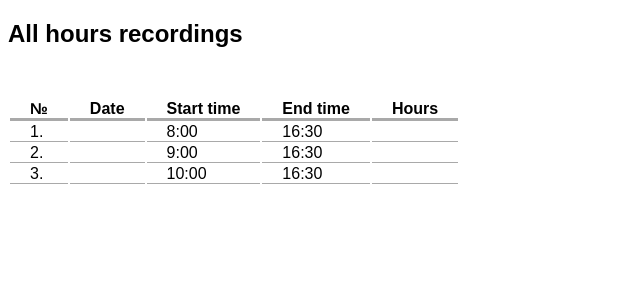
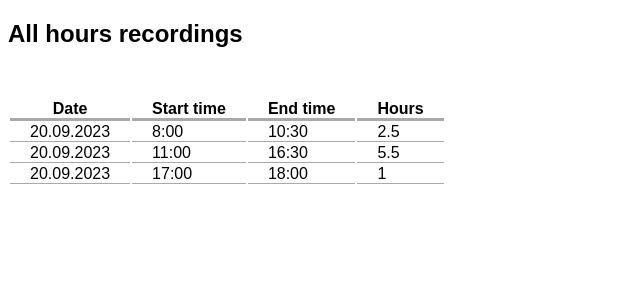
Before and after one commit to iuloz/Tasks-Activity-Monitoring, a React (Create React App) app in the folder work-hours-recording-application/: page /recordings in a window 1280 px wide. Shown: the top 300 px of the page, without its empty margins (0-640 px from the left). Built offline with nearby package versions, Linux system fonts and the light colour scheme; data requests are answered from the project's data file.

Commit message:
attributes: id removed, task added

```diff
--- a/work-hours-recording-application/db.json
+++ b/work-hours-recording-application/db.json
@@ -1,19 +1,25 @@
 {
     "records": [
       {
-        "id": 1,
+        "date": "20.09.2023",
+        "task": "Watch a movie",
         "start": "8:00",
-        "end": "16:30"
+        "end": "10:30",
+        "hours": 2.5
       },
       {
-        "id": 2,
-        "start": "9:00",
-        "end": "16:30"
+        "date": "20.09.2023",
+        "task": "Go to fishing",
+        "start": "11:00",
+        "end": "16:30",
+        "hours": 5.5
       },
       {
-        "id": 3,
-        "start": "10:00",
-        "end": "16:30"
+        "date": "20.09.2023",
+        "task": "Cook a dinner",
+        "start": "17:00",
+        "end": "18:00",
+        "hours": 1.0
       }
     ]
   }
--- a/work-hours-recording-application/src/About.js
+++ b/work-hours-recording-application/src/About.js
@@ -1,7 +1,7 @@
 function About(){
     return (
         <div>
-            <p>This application allows to make hours recordings for tasks or works.</p>
+            <p>This application allows to make hours recordings for different tasks.</p>
             <p>Author: Iurii Lozhkin</p>
             <p>More information will be added.</p>
         </div>
--- a/work-hours-recording-application/src/AllRecordings.js
+++ b/work-hours-recording-application/src/AllRecordings.js
@@ -20,7 +20,6 @@ function AllRecordings(){
             <table id="table">
                 <tbody>
                     <tr>
-                        <th>№</th>
                         <th>Date</th>
                         <th>Start time</th>
                         <th>End time</th>
@@ -29,7 +28,6 @@ function AllRecordings(){
                 {
                     recordingsList.map((data, index) =>
                     <tr key={index}>
-                        <td>{index+1}.</td>
                         <td>{data.date}</td>
                         <td>{data.start}</td>
                         <td>{data.end}</td>
```
